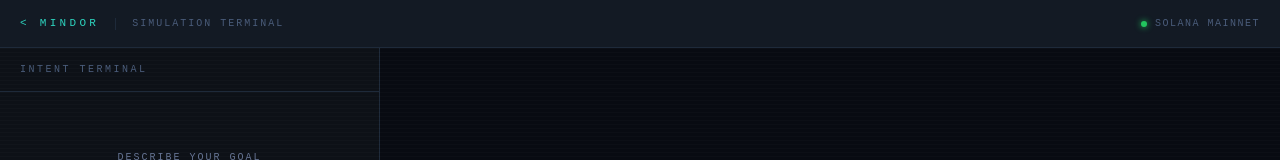
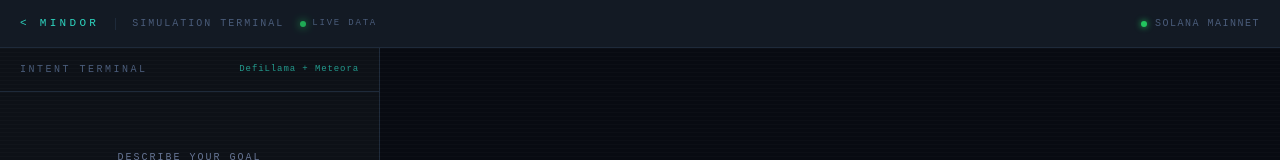
Before and after one commit to Techkeyy/mindor, a Next.js app: page /app in a window 1280 px wide. Shown: the top 160 px of the page. Built offline with nearby package versions, Linux system fonts and the light colour scheme; what @solana/web3.js would draw is missing.

Commit message:
feat: deposit editor, telegram link, visual polish, README

```diff
--- a/app/app/page.tsx
+++ b/app/app/page.tsx
@@ -1564,6 +1564,27 @@ export default function AppPage() {
           }}>
             SIMULATION TERMINAL
           </div>
+          <div style={{
+            display: 'flex',
+            alignItems: 'center',
+            gap: 6,
+            marginLeft: 'auto',
+          }}>
+            <div style={{
+              width: 6,
+              height: 6,
+              borderRadius: '50%',
+              background: '#22C55E',
+              boxShadow: '0 0 8px #22C55E',
+              animation: 'pulse 2s infinite',
+            }} />
+            <span style={{
+              fontSize: 9,
+              color: 'var(--text-muted)',
+              letterSpacing: '0.2em',
+              fontFamily: 'monospace',
+            }}>LIVE DATA</span>
+          </div>
         </div>
         <div style={{ display: 'flex', alignItems: 'center', gap: 8 }}>
           <div style={{
@@ -1607,12 +1628,27 @@ export default function AppPage() {
             flexShrink: 0,
           }}>
             <div style={{
-              fontSize: 10,
-              letterSpacing: '0.25em',
-              color: 'var(--text-muted)',
-              fontFamily: 'monospace',
+              display: 'flex',
+              justifyContent: 'space-between',
+              alignItems: 'center',
             }}>
-              INTENT TERMINAL
+              <span style={{
+                fontSize: 10,
+                letterSpacing: '0.25em',
+                color: 'var(--text-muted)',
+                fontFamily: 'monospace',
+              }}>
+                INTENT TERMINAL
+              </span>
+              <span style={{
+                fontSize: 9,
+                color: 'var(--accent-primary)',
+                fontFamily: 'monospace',
+                letterSpacing: '0.1em',
+                opacity: 0.7,
+              }}>
+                DefiLlama + Meteora
+              </span>
             </div>
           </div>
 
--- a/app/page.tsx
+++ b/app/page.tsx
@@ -150,7 +150,7 @@ export default function Home() {
 
         <section id="telegram" style={{ ...pageWidth, paddingTop: '128px', paddingBottom: '128px', background: 'var(--bg-surface)' }}>
           <div style={{ marginBottom: '12px', color: 'var(--text-primary)', fontSize: '34px', fontWeight: 700 }}>Use Mindor from Telegram</div>
-          <div style={{ color: 'var(--text-secondary)', marginBottom: '28px', maxWidth: '640px' }}>Send your intent to @MindorBot. Get strategies back in seconds.</div>
+          <div style={{ color: 'var(--text-secondary)', marginBottom: '28px', maxWidth: '640px' }}>Send your intent to @MindorSimBot. Get strategies back in seconds. USER MUST REPLACE WITH REAL BOT USERNAME.</div>
           <div style={{ maxWidth: '760px', margin: '0 auto', display: 'grid', gap: '14px' }}>
             <div style={{ display: 'flex', justifyContent: 'flex-end' }}>
               <div style={{ ...panelStyle, maxWidth: '360px', padding: '16px 18px', background: 'var(--accent-primary)', color: 'var(--bg-base)', borderColor: 'var(--accent-primary)' }}>I have $5,000, want stable yield</div>
--- a/styles/globals.css
+++ b/styles/globals.css
@@ -56,3 +56,8 @@ body::before {
     opacity: 0.9;
   }
 }
+
+@keyframes pulse {
+  0%, 100% { opacity: 1; }
+  50% { opacity: 0.3; }
+}
```
Also changed, not shown: 1 other file (tests, documents, lock files or other folders).
